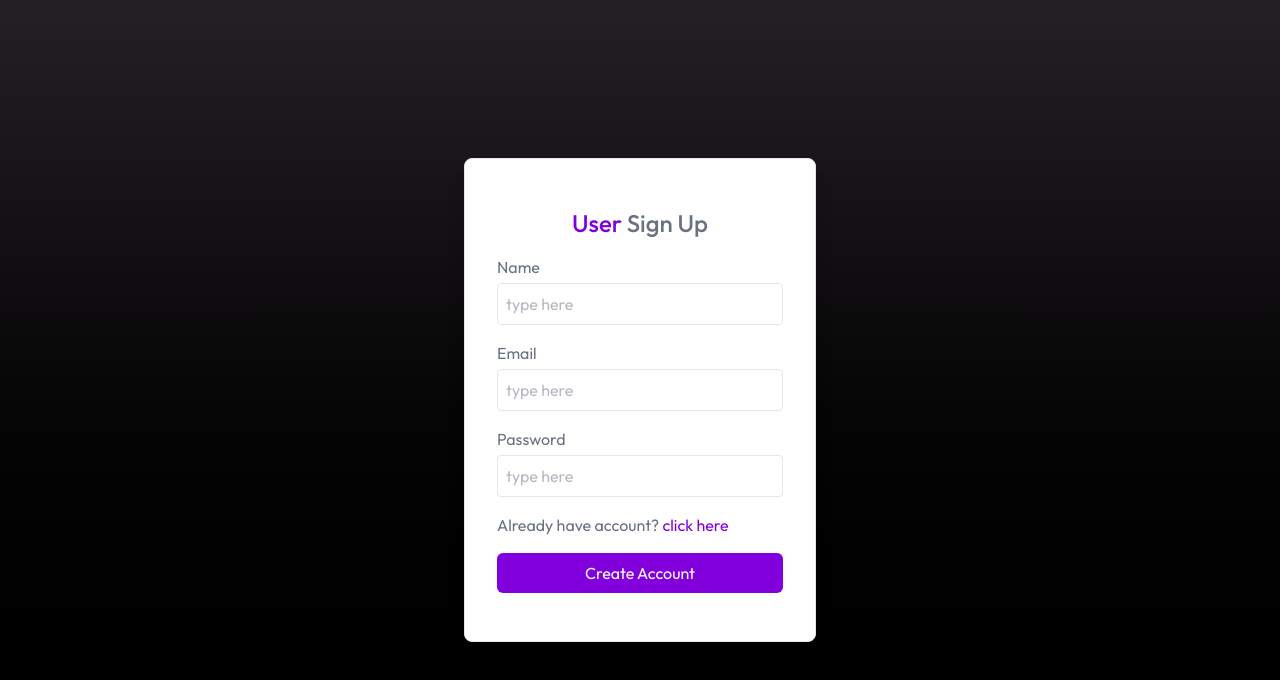
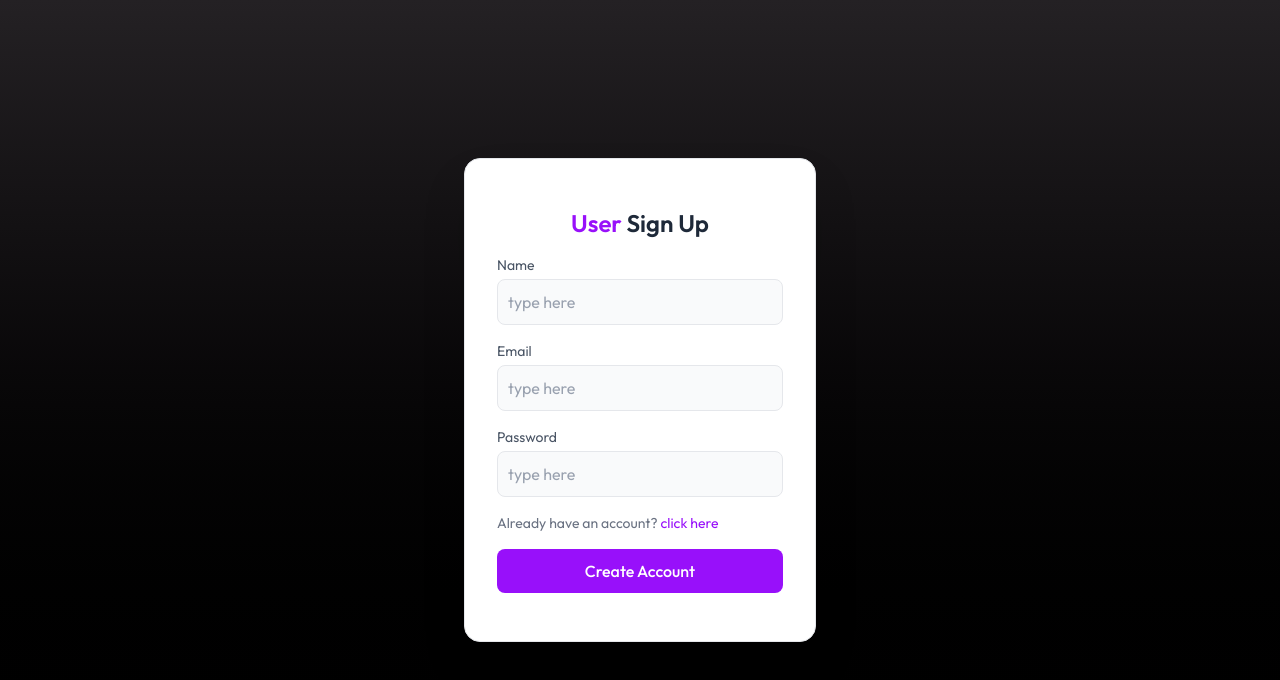
Before and after one commit to AyaMidani/asknova-ai-chatbot, a React (Vite) app in the folder client/: page /login in a window 1280 px wide. Both pictures are taken after a click on the element "click here". Shown: the top 680 px of the page. Built offline with nearby package versions, Linux system fonts and the light colour scheme; no server answers.

Commit message:
feat: improve login page styling with dark/light mode support

```diff
--- a/client/src/pages/Login.jsx
+++ b/client/src/pages/Login.jsx
@@ -30,34 +30,40 @@ function Login() {
     }
   }
  return (
-     <form onSubmit={handleSubmit} className="flex flex-col gap-4 m-auto items-start p-8 py-12 w-80 sm:w-[352px] text-gray-500 rounded-lg shadow-xl border border-gray-200 bg-white">
-            <p className="text-2xl font-medium m-auto">
-                <span className="text-purple-700">User</span> {state === "login" ? "Login" : "Sign Up"}
+  <form onSubmit={handleSubmit} className="flex flex-col gap-4 m-auto items-start p-8 py-12 w-80 sm:w-[352px] rounded-2xl shadow-2xl border border-gray-200 dark:border-white/10 bg-white dark:bg-white/5 dark:backdrop-blur-md">
+    <p className="text-2xl font-semibold m-auto text-gray-800 dark:text-white">
+      <span className="text-purple-600 dark:text-purple-400">User</span> {state === "login" ? "Login" : "Sign Up"}
     </p>
     {state === "register" && (
       <div className="w-full">
-                    <p>Name</p>
-                    <input onChange={(e) => setName(e.target.value)} value={name} placeholder="type here" className="border border-gray-200 rounded w-full p-2 mt-1 outline-purple-700" type="text" required />
+        <p className="text-sm text-gray-600 dark:text-gray-300 mb-1">Name</p>
+        <input onChange={(e) => setName(e.target.value)} value={name} placeholder="type here"
+          className="bg-gray-50 dark:bg-white/10 border border-gray-200 dark:border-white/20 rounded-lg w-full p-2.5 outline-none focus:border-purple-500 dark:text-white text-gray-800 placeholder-gray-400 transition"
+          type="text" required />
       </div>
     )}
-            <div className="w-full ">
-                <p>Email</p>
-                <input onChange={(e) => setEmail(e.target.value)} value={email} placeholder="type here" className="border border-gray-200 rounded w-full p-2 mt-1 outline-purple-700" type="email" required />
+    <div className="w-full">
+      <p className="text-sm text-gray-600 dark:text-gray-300 mb-1">Email</p>
+      <input onChange={(e) => setEmail(e.target.value)} value={email} placeholder="type here"
+        className="bg-gray-50 dark:bg-white/10 border border-gray-200 dark:border-white/20 rounded-lg w-full p-2.5 outline-none focus:border-purple-500 dark:text-white text-gray-800 placeholder-gray-400 transition"
+        type="email" required />
     </div>
-            <div className="w-full ">
-                <p>Password</p>
-                <input onChange={(e) => setPassword(e.target.value)} value={password} placeholder="type here" className="border border-gray-200 rounded w-full p-2 mt-1 outline-purple-700" type="password" required />
+    <div className="w-full">
+      <p className="text-sm text-gray-600 dark:text-gray-300 mb-1">Password</p>
+      <input onChange={(e) => setPassword(e.target.value)} value={password} placeholder="type here"
+        className="bg-gray-50 dark:bg-white/10 border border-gray-200 dark:border-white/20 rounded-lg w-full p-2.5 outline-none focus:border-purple-500 dark:text-white text-gray-800 placeholder-gray-400 transition"
+        type="password" required />
     </div>
     {state === "register" ? (
-                <p>
-                    Already have account? <span onClick={() => setState("login")} className="text-purple-700 cursor-pointer">click here</span>
+      <p className="text-sm text-gray-500 dark:text-gray-400">
+        Already have an account? <span onClick={() => setState("login")} className="text-purple-600 dark:text-purple-400 cursor-pointer hover:underline">click here</span>
       </p>
     ) : (
-                <p>
-                    Create an account? <span onClick={() => setState("register")} className="text-purple-700 cursor-pointer">click here</span>
+      <p className="text-sm text-gray-500 dark:text-gray-400">
+        Create an account? <span onClick={() => setState("register")} className="text-purple-600 dark:text-purple-400 cursor-pointer hover:underline">click here</span>
       </p>
     )}
-            <button type="submit" className="bg-purple-700 hover:bg-purple-800 transition-all text-white w-full py-2 rounded-md cursor-pointer">
+    <button type="submit" className="bg-purple-600 hover:bg-purple-700 transition-all text-white w-full py-2.5 rounded-lg cursor-pointer font-medium">
       {state === "register" ? "Create Account" : "Login"}
     </button>
   </form>
```
Lines whose indentation alone changed are shown as unchanged.
